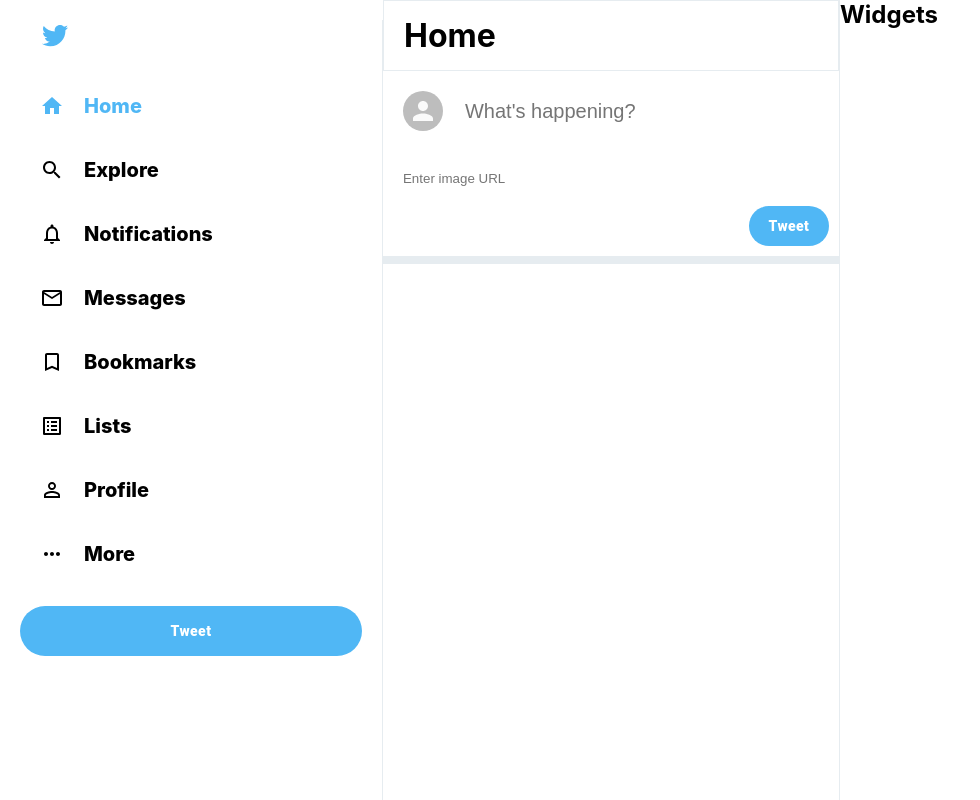
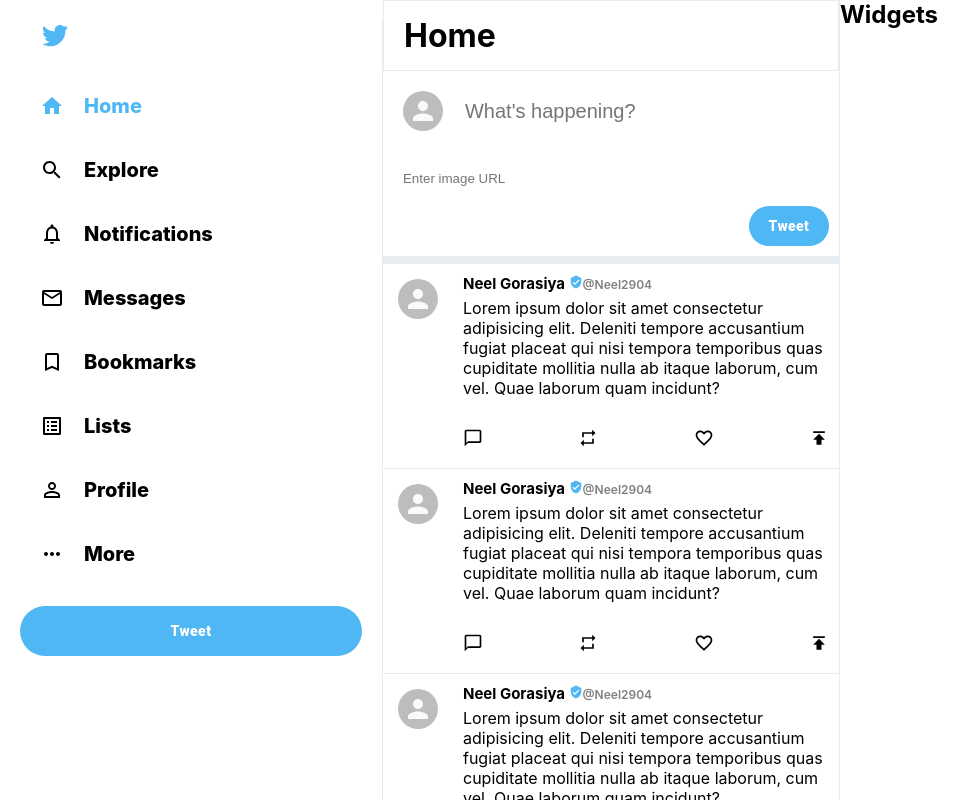
Before and after one commit to Neel2904/My-twitter-clone, a React (Create React App) app: page / in a window 1280 px wide. Shown: the whole page, without its empty margins (0-980 px from the left). Built offline with nearby package versions, Linux system fonts and the light colour scheme.

Commit message:
feed section almost finished

```diff
--- a/src/Feed.js
+++ b/src/Feed.js
@@ -1,6 +1,7 @@
 import React from 'react'
 import './Feed.css'
 import TweetBox from './TweetBox'
+import Post from './Post'
 
 function Feed() {
   return (
@@ -13,8 +14,13 @@ function Feed() {
       {/* TweetBox */}
       <TweetBox />
 
-      {/* Post */}
-      {/* Post */}
+      {/* Posts */}
+      <Post />
+      <Post />
+      <Post />
+      <Post />
+      <Post />
+      <Post />
     </div>
   )
 }
--- /dev/null
+++ b/src/Post.css
@@ -0,0 +1,46 @@
+.post {
+  display: flex;
+  align-items: flex-start;
+  border-bottom: 1px solid var(--twitter-background);
+  padding-bottom: 10px;
+}
+
+.post__body {
+  flex: 1;
+  padding: 10px;
+}
+
+.post__headerText > h3 {
+  font-size: 15px;
+  margin-bottom: 5px;
+}
+
+.post__headerDescription {
+  margin-bottom: 15px;
+  font-size: 15px;
+}
+
+.post__body > img {
+  border-radius: 20px;
+}
+
+.post__badge {
+  font-size: 14px !important;
+  color: var(--twitter-color);
+}
+
+.post__headerSpecial {
+  font-weight: 600;
+  font-size: 12px;
+  color: grey;
+}
+
+.post__footer {
+  display: flex;
+  justify-content: space-between;
+  margin-top: 10px;
+}
+
+.post__avatar {
+  padding: 15px;
+}
--- /dev/null
+++ b/src/Post.js
@@ -0,0 +1,51 @@
+import React from 'react'
+import './Post.css'
+import { Avatar } from '@material-ui/core'
+
+//Icons
+import VerifiedUserIcon from '@material-ui/icons/VerifiedUser'
+import ChatBubbleOutlineIcon from '@material-ui/icons/ChatBubbleOutline'
+import RepeatIcon from '@material-ui/icons/Repeat'
+import FavoriteBorderIcon from '@material-ui/icons/FavoriteBorder'
+import PublishIcon from '@material-ui/icons/Publish'
+
+function Post({
+  displayName,
+  userName,
+  verified,
+  text,
+  image,
+  avatar
+}) {
+  return (
+    <div className='post'>
+      <div className="post__avatar">
+        <Avatar src=''></Avatar>
+      </div>
+      <div className="post__body">
+        <div className="post__header">
+          <div className="post__headerText">
+            <h3>
+              Neel Gorasiya{" "} <span className='post__headerSpecial'>
+                <VerifiedUserIcon className='post__badge' />
+                {"@Neel2904"}
+              </span>
+            </h3>
+          </div>
+          <div className="post_headerDescription">
+            <p>Lorem ipsum dolor sit amet consectetur adipisicing elit. Deleniti tempore accusantium fugiat placeat qui nisi tempora temporibus quas cupiditate mollitia nulla ab itaque laborum, cum vel. Quae laborum quam incidunt?</p>
+          </div>
+        </div>
+        <img src="" alt="" />
+        <div className="post__footer">
+          <ChatBubbleOutlineIcon fontSize="small" />
+          <RepeatIcon fontSize='small' />
+          <FavoriteBorderIcon fontSize='small' />
+          <PublishIcon fontSize='small' />
+        </div>
+      </div>
+    </div>
+  )
+}
+
+export default Post
```
